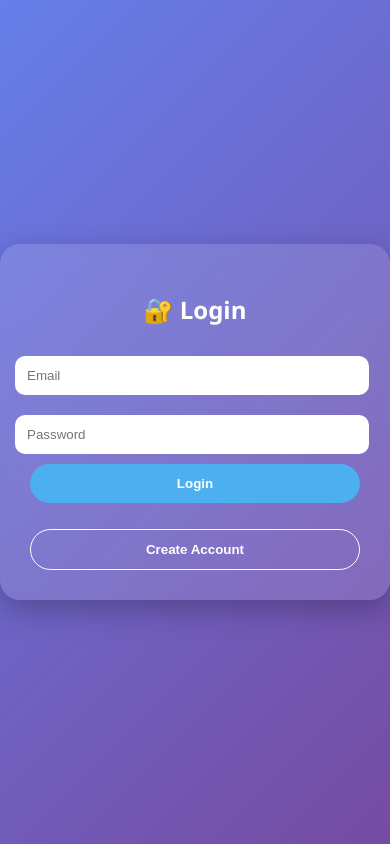
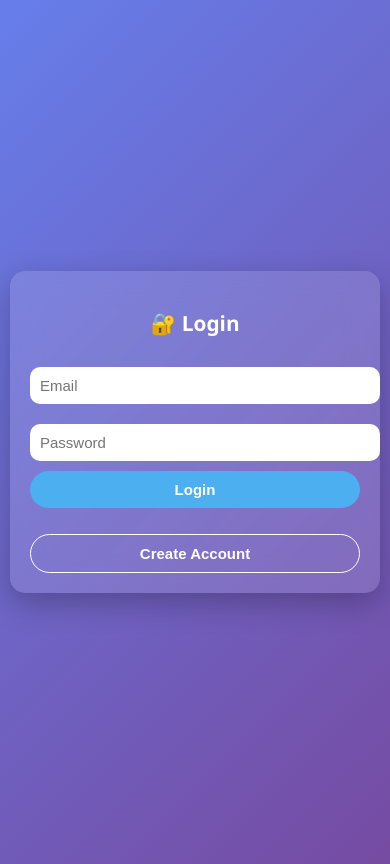
Before and after one commit to Subhashdangi205/SkillTest, a plain HTML site: page index.html in a window 390 px wide. Drawn offline with Linux system fonts and the light colour scheme.

Commit message:
Update index.html

```diff
--- a/index.html
+++ b/index.html
@@ -13,10 +13,12 @@
     font-family: 'Segoe UI', sans-serif;
     background: linear-gradient(135deg, #667eea, #764ba2);
     overflow: hidden;
+    padding: 10px;
   }
 
   .auth-container {
     width: 380px;
+    max-width: 100%;
     background: rgba(255, 255, 255, 0.12);
     backdrop-filter: blur(15px);
     border-radius: 20px;
@@ -31,6 +33,7 @@
   h2 {
     margin-bottom: 20px;
     font-weight: bold;
+    font-size: 1.5rem;
   }
 
   .form-control {
@@ -40,7 +43,6 @@
     border-radius: 10px;
     border: none;
     outline: none;
-      margin-left: -15px;
   }
 
   .btn {
@@ -100,6 +102,29 @@
     from { opacity: 1; transform: translateY(0) scale(1); }
     to { opacity: 0; transform: translateY(200px) scale(0.9); }
   }
+
+  /* ✅ Responsive for Mobile */
+  @media (max-width: 500px) {
+    .auth-container {
+      width: 100%;
+      padding: 20px;
+      border-radius: 15px;
+    }
+
+    h2 {
+      font-size: 1.3rem;
+    }
+
+    .form-control {
+      padding: 10px;
+      font-size: 15px;
+    }
+
+    .btn {
+      padding: 10px;
+      font-size: 15px;
+    }
+  }
 </style>
 </head>
 <body>
```
Lines whose indentation alone changed are shown as unchanged.
